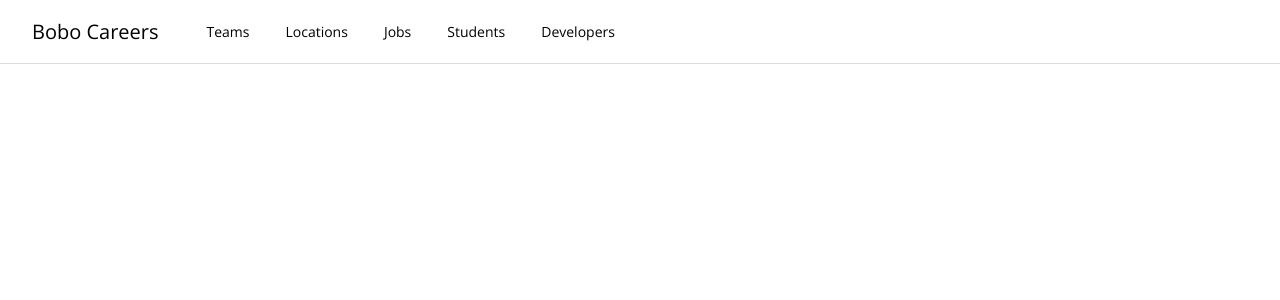
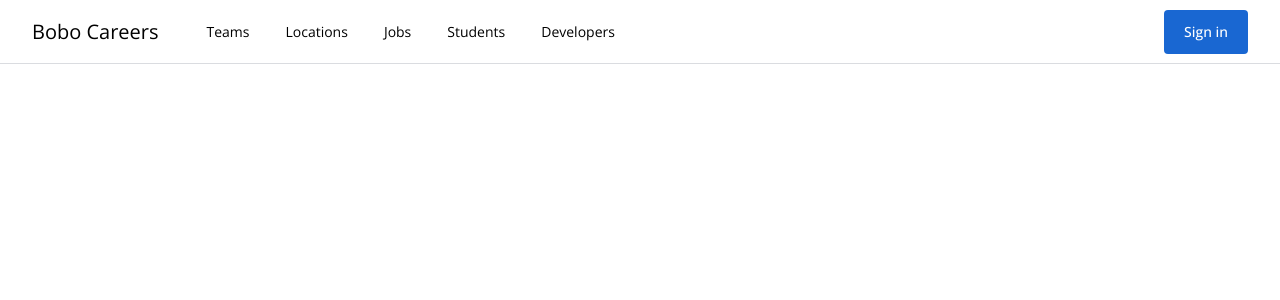
Before and after one commit to GhyasShahab/job-search, a Vue app: page / in a window 1280 px wide. Shown: the top 300 px of the page. Built offline with nearby package versions, Linux system fonts and the light colour scheme.

Commit message:
new component

```diff
--- /dev/null
+++ b/src/components/ActionButton.vue
@@ -0,0 +1,12 @@
+<template>
+  <button
+    class="px-5 py-3 font-medium text-white border-0 rounded bg-brand-blue-1"
+  >
+    Sign in
+  </button>
+</template>
+<script>
+export default {
+  name: "ActionButton",
+};
+</script>
--- a/src/components/MainNav.vue
+++ b/src/components/MainNav.vue
@@ -21,13 +21,20 @@
             </li>
           </ul>
         </nav>
+        <div class="flex items-center h-full ml-auto">
+          <action-button />
+        </div>
       </div>
     </div>
   </header>
 </template>
 <script>
+import ActionButton from "@/components/ActionButton.vue";
 export default {
   name: "MainNav",
+  components: {
+    ActionButton,
+  },
   data() {
     return {
       company: "Bobo Careers",
```
